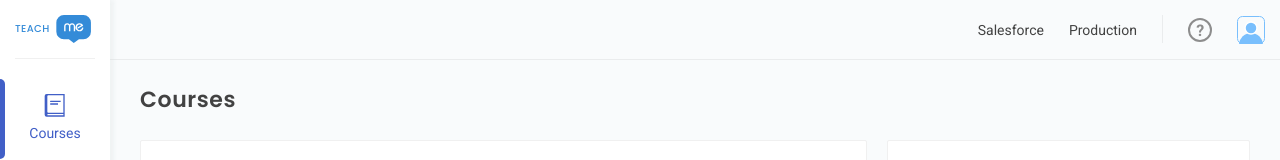
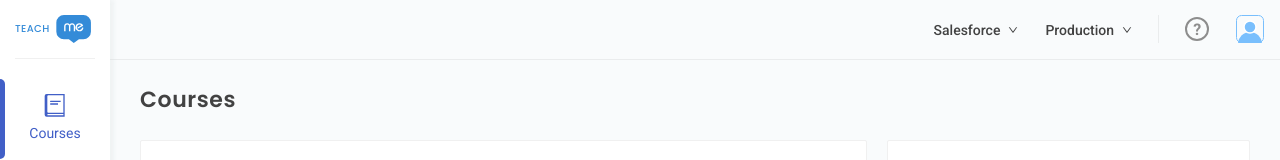
Before and after one commit to delta94/teachme-admin, a React (Create React App) app: page /courses in a window 1280 px wide. Shown: the top 160 px of the page. Built offline with nearby package versions, Linux system fonts and the light colour scheme.

Commit message:
Split HeaderToolbar components, using antd toaster

```diff
--- /dev/null
+++ b/src/components/layout/header-toolbar/environment-menu/index.tsx
@@ -0,0 +1,33 @@
+import React, { ReactElement, useState } from 'react';
+import { Menu, Dropdown, Button, message } from 'antd';
+import { DownOutlined } from '@ant-design/icons';
+
+export default function EnvironmentMenu(): ReactElement {
+  const environments = ['Production', 'Test'];
+
+  const [selectedEnvironment, setSelectedEnvironment] = useState(environments[0]);
+
+  const handleMenuClick = (e: any) => {
+    setSelectedEnvironment(environments[e.key]);
+    message.info(`Environment changed to ${e.item.node.innerHTML}`);
+    console.log('click', e);
+  };
+
+  // TODO: improve the code (I tried to use map but something makes it break)
+  const menu = (
+    <Menu onClick={handleMenuClick} className="teachme-header-toolbar-menu environment-menu">
+      <Menu.Item key="0">{environments[0]}</Menu.Item>
+      <Menu.Divider />
+      <Menu.Item key="1">{environments[1]}</Menu.Item>
+    </Menu>
+  );
+
+  return (
+    <Dropdown overlay={menu}>
+      <Button type="link" className="environment-menu">
+        {selectedEnvironment}
+        <DownOutlined />
+      </Button>
+    </Dropdown>
+  );
+}
--- a/src/components/layout/header-toolbar/index.scss
+++ b/src/components/layout/header-toolbar/index.scss
@@ -22,7 +22,7 @@
     left: 0;
   }
 
-  .settings {
+  .header-toolbar-left {
     display: flex;
     align-items: center;
     margin-left: auto;
@@ -39,5 +39,31 @@
         margin-left: 0;
       }
     }
+
+    // override antd button
+    .ant-btn {
+      line-height: 1;
+      color: var(--neutral900);
+
+      &.ant-btn-link {
+        padding: 0;
+        font-family: var(--font-primary);
+        font-weight: 500;
+      }
+
+      &.ant-btn-icon-only {
+        width: auto;
+        height: auto;
+        padding: 0;
+
+        > * {
+          font-size: 0;
+        }
+      }
+    }
   }
 }
+
+ul.ant-dropdown-menu.teachme-header-toolbar-menu {
+  top: 10px;
+}
--- a/src/components/layout/header-toolbar/index.tsx
+++ b/src/components/layout/header-toolbar/index.tsx
@@ -1,7 +1,11 @@
 import React, { ReactElement } from 'react';
-import { Divider } from 'antd';
+import { Divider, Button, Tooltip } from 'antd';
 
 import { IconType } from '../../common/icon/icon.interface';
+
+import SystemMenu from './system-menu';
+import EnvironmentMenu from './environment-menu';
+import UserMenu from './user-menu';
 
 import Icon from '../../common/icon';
 
@@ -10,20 +14,21 @@ import './index.scss';
 export default function HeaderToolbar(): ReactElement {
   return (
     <header className="header-toolbar">
-      <div className="settings">
-        <div className="dropdown system-selection">
-          <span>Salesforce</span>
-        </div>
-        <div className="dropdown environment-selection">
-          <span>Production</span>
-        </div>
+      <div className="header-toolbar-left">
+        <SystemMenu />
+        <EnvironmentMenu />
         <Divider className="setting-separator" type="vertical" />
-        <div className="help">
-          <Icon type={IconType.HelpCircle} />
-        </div>
-        <div className="user">
-          <Icon type={IconType.HeaderAvatar} />
-        </div>
+        {/** TODO:  help href should change*/}
+        <Tooltip title="Help">
+          <Button
+            type="link"
+            href="https://walkme.com"
+            target="_blank"
+            icon={<Icon type={IconType.HelpCircle} />}
+            className="help"
+          />
+        </Tooltip>
+        <UserMenu />
       </div>
       <Divider className="header-toolbar-separator" />
     </header>
--- /dev/null
+++ b/src/components/layout/header-toolbar/system-menu/index.tsx
@@ -0,0 +1,34 @@
+import React, { ReactElement, useState } from 'react';
+import { Menu, Dropdown, Button, message } from 'antd';
+import { DownOutlined } from '@ant-design/icons';
+
+export default function SystemMenu(): ReactElement {
+  const options = ['Salesforce', 'Option 2', 'Option 3'];
+
+  const [selectedSystem, setSelectedSystem] = useState(options[0]);
+
+  const handleMenuClick = (e: any) => {
+    setSelectedSystem(options[e.key]);
+    console.log('click', e);
+    message.info(`System changed to ${e.item.node.innerHTML}`);
+  };
+
+  const menu = (
+    <Menu onClick={handleMenuClick} className="teachme-header-toolbar-menu system-menu">
+      <Menu.Item key="0">{options[0]}</Menu.Item>
+      <Menu.Divider />
+      <Menu.Item key="1">{options[1]}</Menu.Item>
+      <Menu.Divider />
+      <Menu.Item key="2">{options[2]}</Menu.Item>
+    </Menu>
+  );
+
+  return (
+    <Dropdown overlay={menu}>
+      <Button type="link" className="system-menu">
+        {selectedSystem}
+        <DownOutlined />
+      </Button>
+    </Dropdown>
+  );
+}
--- /dev/null
+++ b/src/components/layout/header-toolbar/user-menu/index.tsx
@@ -0,0 +1,32 @@
+import React, { ReactElement } from 'react';
+import { Menu, Dropdown, Button, message } from 'antd';
+
+import { IconType } from '../../../common/icon/icon.interface';
+
+import Icon from '../../../common/icon';
+
+export default function UserMenu(): ReactElement {
+  const handleMenuClick = (e: any) => {
+    console.log('click', e);
+    message.info(`User clicked on ${e.item.node.innerHTML}`);
+  };
+
+  const menu = (
+    <Menu onClick={handleMenuClick} className="teachme-header-toolbar-menu user-menu">
+      <Menu.Item key="0">
+        <span className="email">Dan@walkme.com</span>
+      </Menu.Item>
+      <Menu.Divider />
+      <Menu.Item key="1">
+        <span className="impersonate">Impersonate</span>
+      </Menu.Item>
+      <Menu.Divider />
+      <Menu.Item key="2">Log Out</Menu.Item>
+    </Menu>
+  );
+  return (
+    <Dropdown overlay={menu}>
+      <Button type="link" icon={<Icon type={IconType.HeaderAvatar} />} className="user"></Button>
+    </Dropdown>
+  );
+}
```
